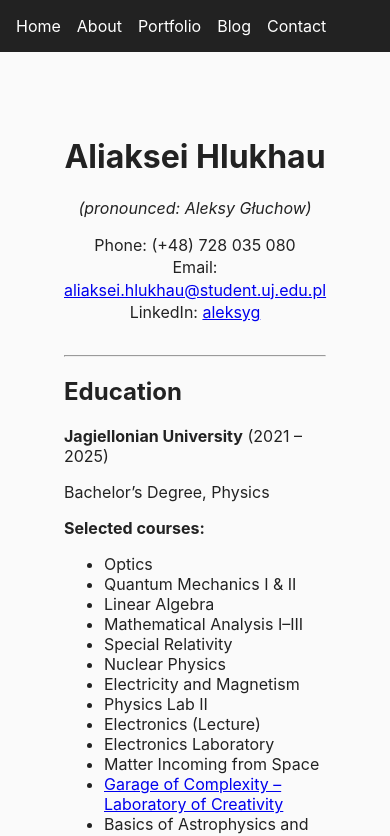
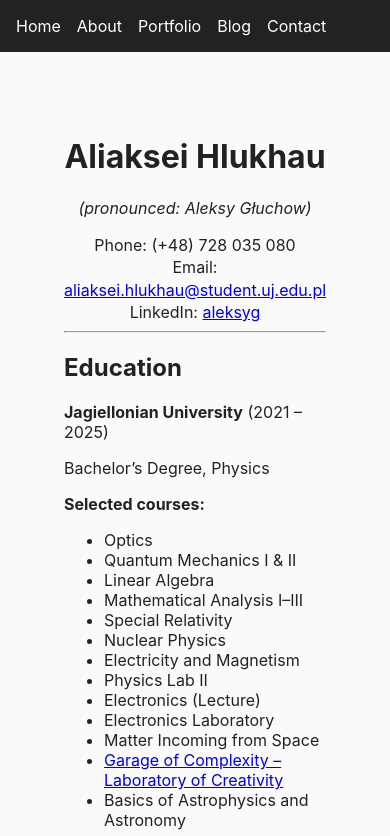
Before and after one commit to aleksygluchow/project03, a Next.js app: page /about in a window 390 px wide. Shown: the top 836 px of the page. Built offline with nearby package versions, Linux system fonts and the light colour scheme.

Commit message:
removing the margin-bottom under .contact-info

```diff
--- a/src/styles/globals.css
+++ b/src/styles/globals.css
@@ -17,9 +17,6 @@ nav a {
 main {
   padding: 2rem;
 }
-
-
-
 
 .contact-info {
   text-align: center;
@@ -45,6 +42,6 @@ main {
   }
 
   .contact-info {
-    margin-bottom: 2rem; /* keep overall spacing but no extra space between lines */
+    margin-bottom: 0; /* keep overall spacing but no extra space between lines */
   }
 }
```
